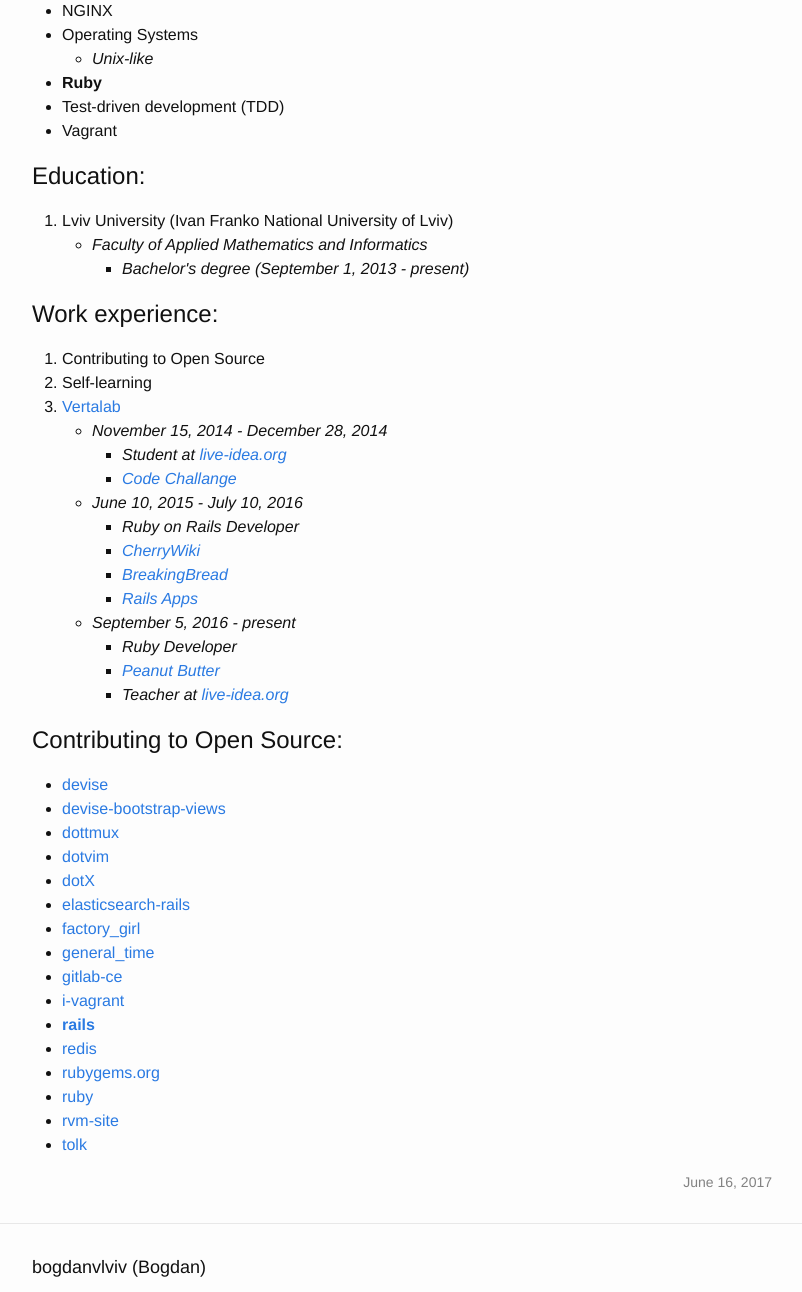
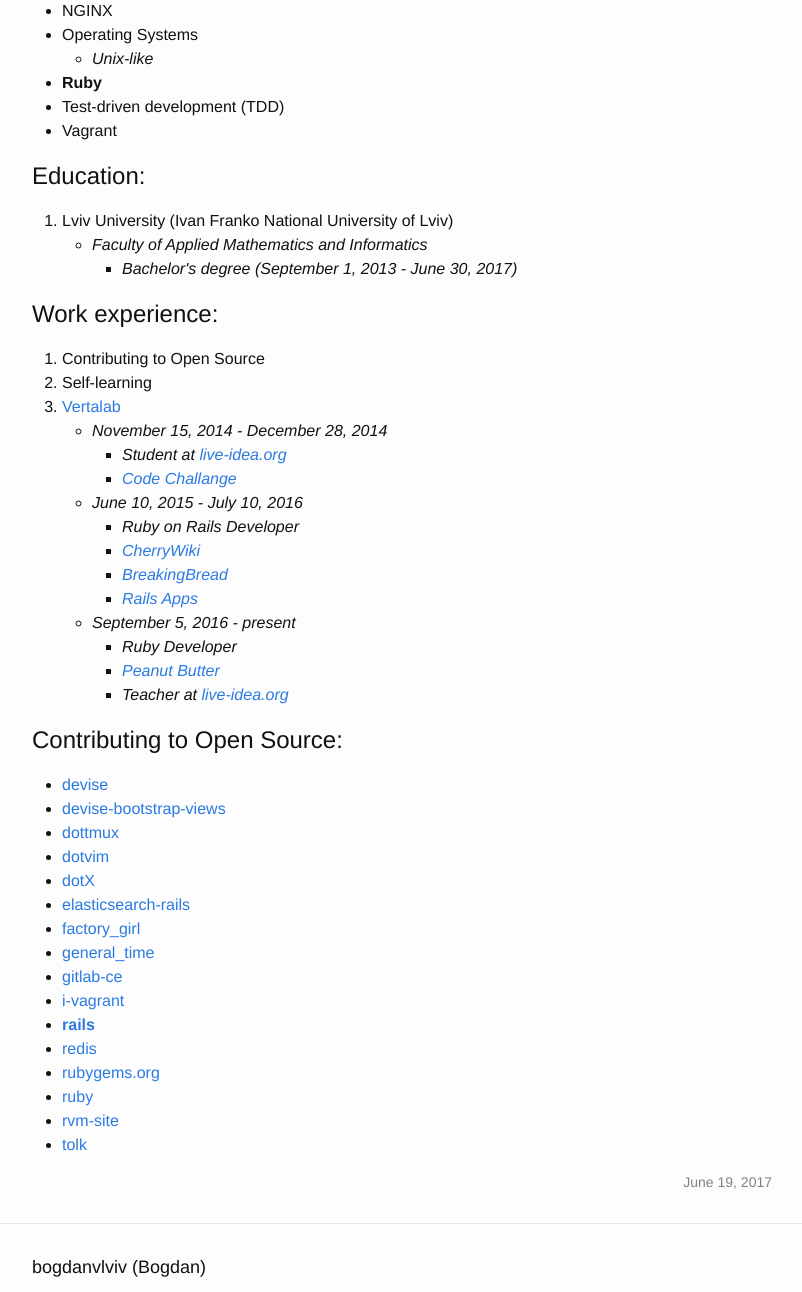
Before and after one commit to crowdpro3/bogdanvlviv.github.io, a Jekyll site: the page built from resume.html, in a window 1280 px wide and 1400 px high, scrolled down 899 px, cut to the strip 0-1292 px from the top of the window. Shown: the whole strip, without its empty margins (238-1040 px from the left). Built offline with Jekyll 4.4.1, drawn with Linux system fonts in a browser that asks for light colours.

Commit message:
Add graduate date to resume.html :mortar_board:
https://twitter.com/bogdanvlviv/status/876757480361086976

```diff
--- a/resume.html
+++ b/resume.html
@@ -75,7 +75,7 @@
           Faculty of  Applied Mathematics and Informatics
           <ul>
             <li>
-              Bachelor's degree (September 1, 2013 - present)
+              Bachelor's degree (September 1, 2013 - June 30, 2017)
             </li>
           </ul>
         </li>
@@ -142,5 +142,5 @@
     <li><a href="https://github.com/tolk/tolk/commits/master?author=bogdanvlviv" target="_blank">tolk</a></li>
   </ul>
 
-  <span class="resume-meta" title="Updated at"><time itemprop="dateUpdated">June 16, 2017</time></span>
+  <span class="resume-meta" title="Updated at"><time itemprop="dateUpdated">June 19, 2017</time></span>
 </div>
```
